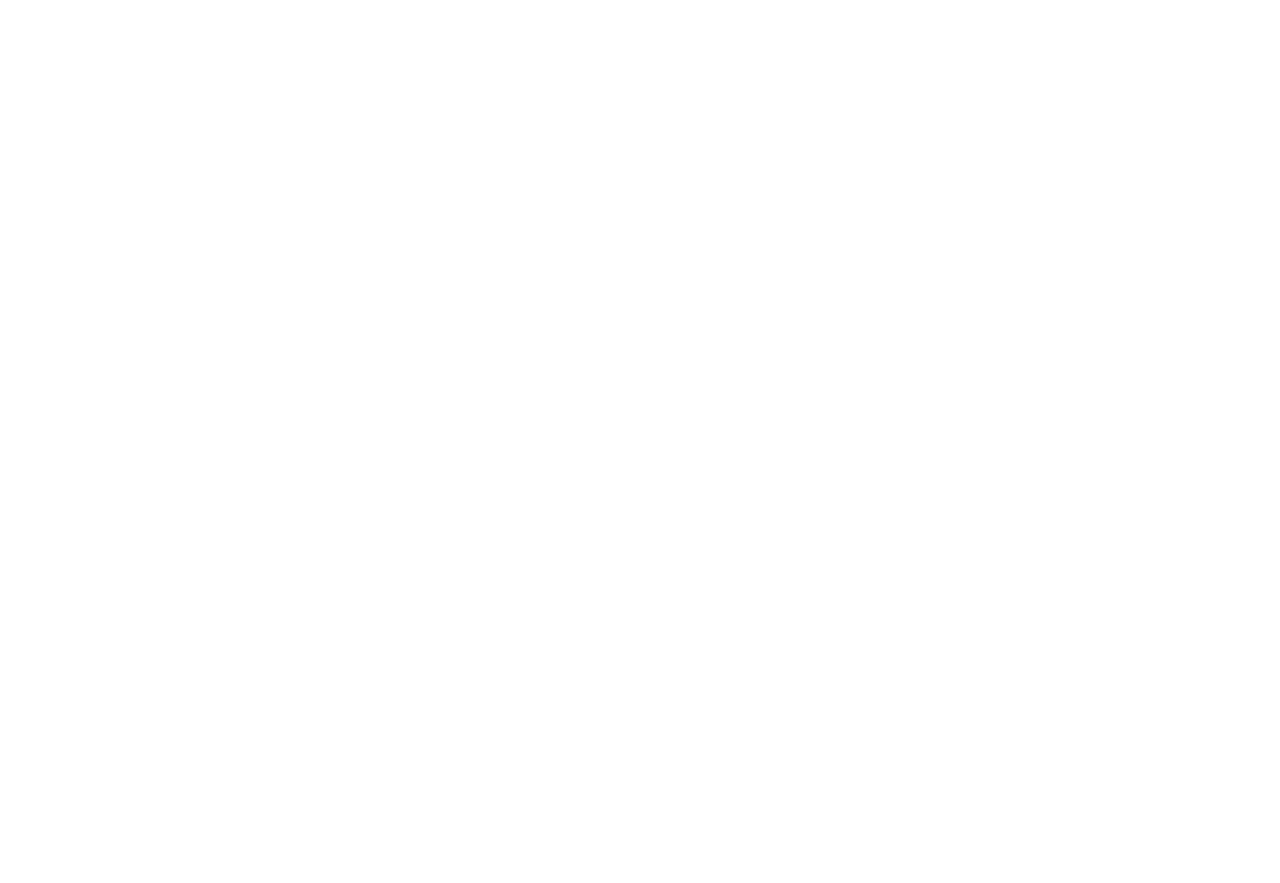
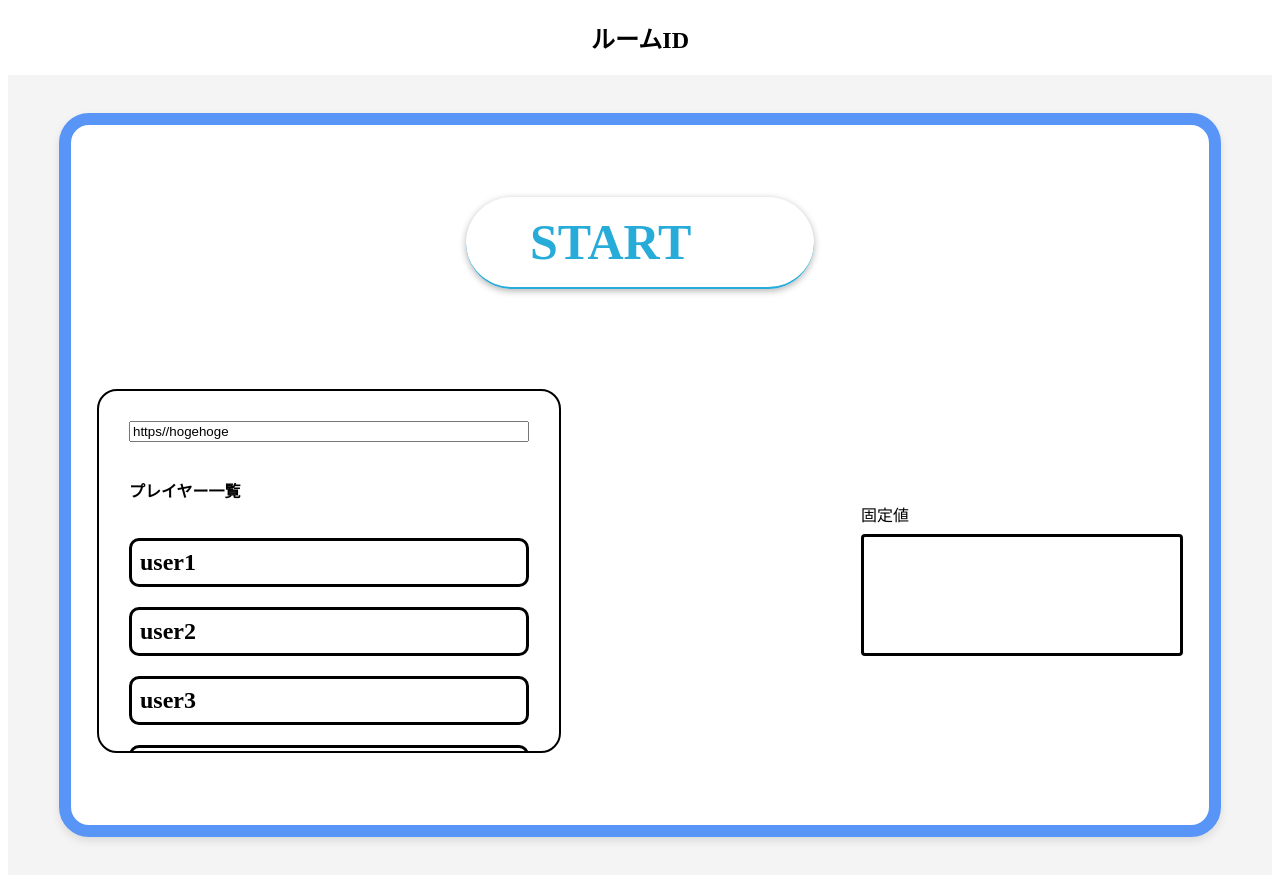
Before and after one commit to progate-hackathon-ari/ai-phone, an Angular app in the folder ari/: page /admin in a window 1280 px wide. Before the commit this address led to /. Before the commit the page ends 800 px from the top, so only its background shows below. Built offline with nearby package versions, Linux system fonts and the light colour scheme.

Commit message:
add: adminuser画面

```diff
--- a/ari/src/app/app-routing.module.ts
+++ b/ari/src/app/app-routing.module.ts
@@ -1,9 +1,11 @@
 import { NgModule } from '@angular/core';
 import { RouterModule, Routes } from '@angular/router';
 import { HomeScreenComponent } from './home/home-screen/home-screen.component';
+import { AdminUserComponent } from './wait-room/admin-user/admin-user.component';
 const routes: Routes = [
     {path: '', redirectTo: '/home', pathMatch: 'full'},
     {path: 'home', component: HomeScreenComponent},
+    {path: 'admin', component: AdminUserComponent}
 ];
 
 @NgModule({
--- a/ari/src/app/app.module.ts
+++ b/ari/src/app/app.module.ts
@@ -4,11 +4,13 @@
 import { AppRoutingModule } from './app-routing.module';
 import { AppComponent } from './app.component';
 import { HomeScreenComponent } from './home/home-screen/home-screen.component';
+import { AdminUserComponent } from './wait-room/admin-user/admin-user.component';
 
 @NgModule({
   declarations: [
     AppComponent,
-    HomeScreenComponent
+    HomeScreenComponent,
+    AdminUserComponent
   ],
   imports: [
     BrowserModule,
--- /dev/null
+++ b/ari/src/app/wait-room/admin-user/admin-user.component.html
@@ -0,0 +1,22 @@
+<h2>ルームID</h2>
+<body>
+    <div class="container">
+      <a class="start-button">START</a>
+      <div class="wait-user">
+        <ul>
+          <input type="text" class="user-input" value="https//hogehoge">
+          <p class="user-title">プレイヤー一覧</p>
+          <li>user1</li>
+          <li>user2</li>
+          <li>user3</li>
+          <li>user4</li>
+          <li>user5</li>
+          <li>user6</li>
+        </ul>
+        <div class="fixed-value">
+          <p>固定値</p>
+          <textarea class="fixed-input"></textarea>
+        </div>
+      </div>
+    </div>
+  </body>
--- /dev/null
+++ b/ari/src/app/wait-room/admin-user/admin-user.component.scss
@@ -0,0 +1,115 @@
+$primary-color: #27acd9;
+$border-radius: 4px;
+$font-size: 1rem;
+$input-height: 30px;
+$input-padding: 0.5rem;
+$box-shadow: 0 2px 7px rgba(0, 0, 0, 0.3);
+$transition-duration: 0.5s;
+
+body {
+  display: flex;
+  justify-content: center;
+  align-items: center;
+  height: 100vh;
+  margin: 0;
+  background-color: #f4f4f4;
+}
+
+h2 {
+  display: flex;
+  justify-content: center;
+  align-items: center;
+}
+
+.container {
+  display: flex;
+  flex-direction: column;
+  justify-content: center;
+  align-items: center;
+  width: 90%;
+  height: 700px;
+  border-radius: 30px;
+  border: 12px solid #5895f6;
+  background-color: #fff;
+  box-shadow: 0 4px 8px rgba(0, 0, 0, 0.1);
+}
+
+.start-button {
+  text-decoration: none;
+  margin-bottom: 100px;
+  width: 220px;
+  padding: 1rem 4rem;
+  font-weight: bold;
+  font-size: 50px;
+  color: $primary-color;
+  border-bottom: 2px solid $primary-color;
+  border-radius: 100vh;
+  box-shadow: $box-shadow;
+  -webkit-box-shadow: $box-shadow;
+  transition: $transition-duration;
+
+  &:hover {
+    color: #fff;
+    background: $primary-color;
+    border-bottom: 2px solid #fff;
+    transform: translateY(3px);
+  }
+}
+
+.wait-user {
+  display: flex;
+  justify-content: center;
+  align-items: center;
+  gap: 300px; // 要素間のスペース
+
+  ul {
+    list-style-type: none;
+    padding: 30px;
+    margin: 0;
+    display: flex;
+    border-radius: 20px;
+    border: 2px solid #000000;
+    flex-direction: column;
+    max-height: 300px; // スクロールバーが表示される高さ
+    overflow-y: auto;
+    gap: 20px;
+    width: 100%;
+  }
+
+  li {
+    padding: 0.5rem;
+    border: 3px solid #000000;
+    border-radius: 10px;
+    font-weight: bold;
+    font-size: 1.5rem;
+    width: 400px;
+    box-sizing: border-box;
+  }
+
+  .user-title {
+    font-size: 1rem;
+    font-weight: bold;
+    margin-bottom: 1rem;
+  }
+
+  .fixed-value {
+    display: flex;
+    flex-direction: column;
+    align-items: flex-start;
+
+    p {
+      margin-bottom: 0.5rem;
+      font-size: 1rem;
+    }
+
+    .fixed-input {
+      width: 300px;
+      height: 100px;
+      padding: 0.5rem;
+      border: 3px solid #000000;
+      border-radius: 4px;
+      font-size: 1rem;
+      resize: none;
+    }
+  }
+}
```
Also changed, not shown: ari/src/app/wait-room/admin-user/admin-user.component.ts (added, +10 -0 lines), 1 other file (tests, documents, lock files or other folders).
